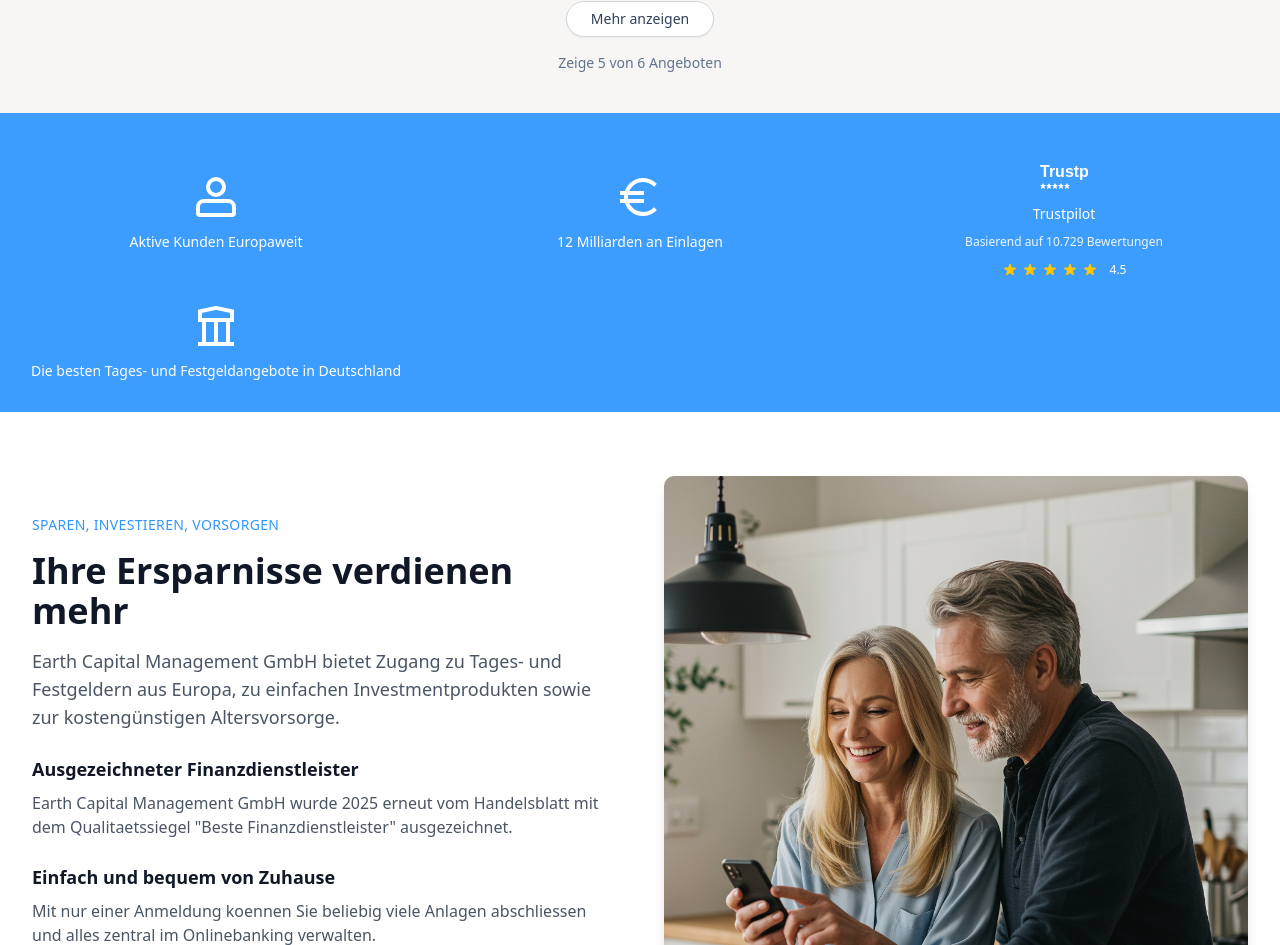
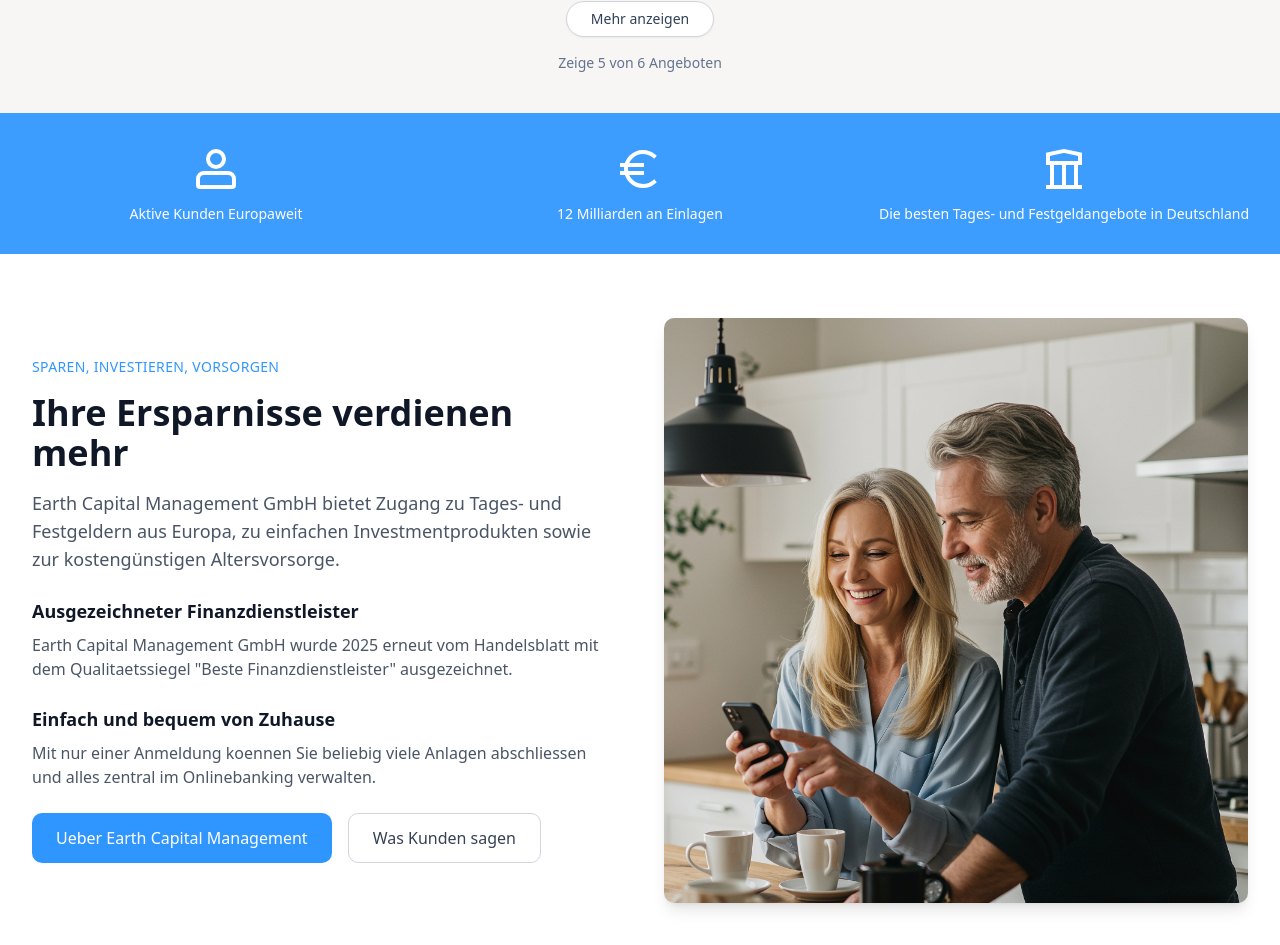
Before and after one commit to bahacan112/earthcaphomepage, a Next.js app: page / in a window 1280 px wide. Shown: the part 5508-6453 px from the top of the page. Built offline with nearby package versions, Linux system fonts and the light colour scheme.

Commit message:
TrustBadgesSection'dan Trustpilot alanını kaldır

```diff
--- a/languages/language.json
+++ b/languages/language.json
@@ -167,12 +167,6 @@
         "icon": "/images/005.svg",
         "title": "12 Milliarden an Einlagen",
         "description": ""
-      },
-      {
-        "icon": "/images/trustpilot.svg",
-        "title": "Trustpilot",
-        "description": "Basierend auf 10.729 Bewertungen",
-        "rating": "4.5"
       },
       {
         "icon": "/images/7.svg",
--- a/src/components/TrustBadgesSection.tsx
+++ b/src/components/TrustBadgesSection.tsx
@@ -26,27 +26,11 @@
                 {item.title}
               </h3>
 
-              {/* Description and Rating (for Trustpilot) */}
+              {/* Description */}
               {item.description && (
                 <p className="text-xs opacity-90">
                   {item.description}
                 </p>
-              )}
-
-              {/* Star rating for Trustpilot */}
-              {item.rating && (
-                <div className="flex items-center space-x-1">
-                  {[...Array(5)].map((_, starIndex) => (
-                    <svg
-                      key={starIndex}
-                      className="w-4 h-4 fill-current text-yellow-400"
-                      viewBox="0 0 20 20"
-                    >
-                      <path d="M9.049 2.927c.3-.921 1.603-.921 1.902 0l1.07 3.292a1 1 0 00.95.69h3.462c.969 0 1.371 1.24.588 1.81l-2.8 2.034a1 1 0 00-.364 1.118l1.07 3.292c.3.921-.755 1.688-1.54 1.118l-2.8-2.034a1 1 0 00-1.175 0l-2.8 2.034c-.784.57-1.838-.197-1.539-1.118l1.07-3.292a1 1 0 00-.364-1.118L2.98 8.72c-.783-.57-.38-1.81.588-1.81h3.461a1 1 0 00.951-.69l1.07-3.292z" />
-                    </svg>
-                  ))}
-                  <span className="text-xs ml-2">{item.rating}</span>
-                </div>
               )}
             </div>
           ))}
```
